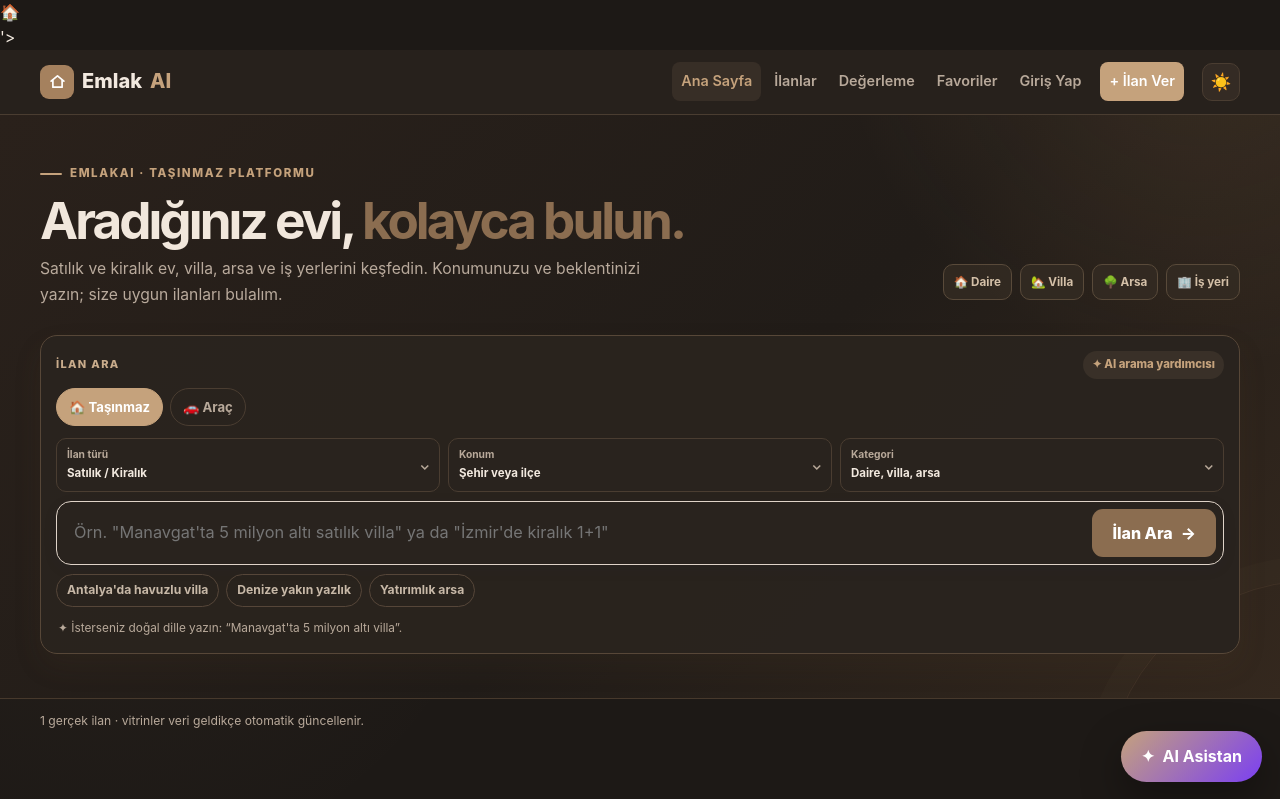
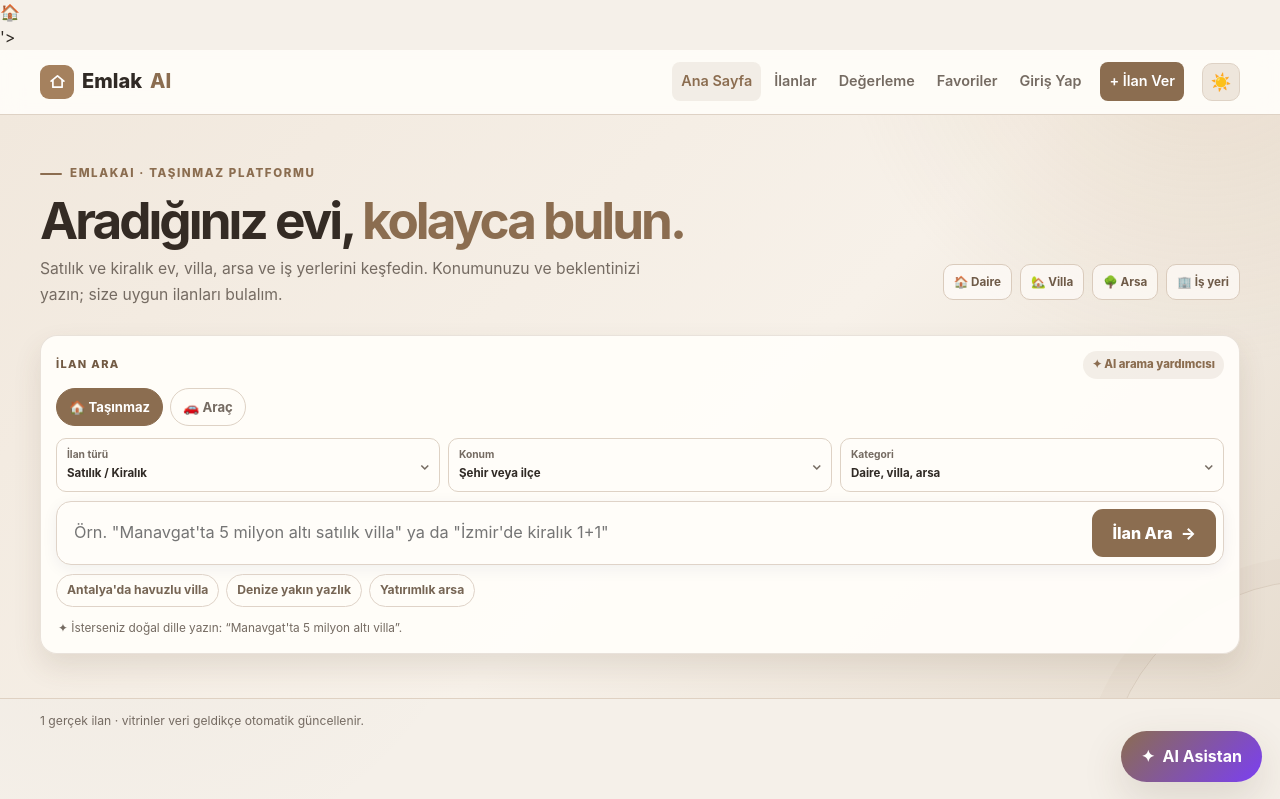
Before and after one commit to mg7434209-hue/emlak, a website: page index.html in a window 1280 px wide. Both pictures are taken after a click on the button "Tema değiştir". Shown: the top 799 px of the page. Drawn offline with Linux system fonts and the light colour scheme; no server answers.

Commit message:
fix(home): keep dark theme in light beige palette

```diff
--- a/assets/home.css
+++ b/assets/home.css
@@ -1291,3 +1291,52 @@ html[data-theme="dark"] .home-publish {
   .home-compact-hero h1 { font-size: clamp(2.05rem, 11vw, 3rem); }
   .home-compact-search { margin-top: 21px; padding: 12px; }
 }
+
+
+/* Kullanıcı tercihi: ana sayfada koyu tema da açık/bej kalsın */
+html[data-theme="dark"] .home-page {
+  --bg: #f5f0e9;
+  --surface: #fffdf9;
+  --surface-2: #eee6dc;
+  --text: #302a25;
+  --muted: #756b62;
+  --border: #ded2c5;
+  --primary: #8b6d50;
+  --primary-2: #6d5039;
+  --accent: #c79b67;
+  --deal: #5d8367;
+  --over: #b75f53;
+  --fair: #8a7b6e;
+  --shadow: 0 8px 26px rgba(82, 61, 42, .09);
+  --shadow-lg: 0 16px 42px rgba(82, 61, 42, .15);
+}
+html[data-theme="dark"] .home-page .home-compact-hero {
+  border-bottom-color: #dfd1c2;
+  background:
+    radial-gradient(circle at 94% -20%, rgba(188, 153, 111, .20), transparent 23rem),
+    linear-gradient(135deg, #f1e8dd 0%, #f7f1e9 56%, #e7ddd0 100%);
+  color: #342c25;
+}
+html[data-theme="dark"] .home-page .home-compact-hero h1 { color: #342b24; }
+html[data-theme="dark"] .home-page .home-compact-hero h1 em { color: #8b6d50; }
+html[data-theme="dark"] .home-page .home-compact-hero .home-hero-lead { color: #756b62; }
+html[data-theme="dark"] .home-page .home-compact-hero .home-eyebrow { color: #8b6d50; }
+html[data-theme="dark"] .home-page .home-compact-categories span {
+  border-color: #dacbbc;
+  background: rgba(255,253,249,.7);
+  color: #6f5b48;
+}
+html[data-theme="dark"] .home-page .home-compact-search {
+  border-color: rgba(121, 91, 63, .16);
+  background: rgba(255,253,249,.96);
+}
+html[data-theme="dark"] .home-page .home-compact-search .home-search-kicker { color: #725a43; }
+html[data-theme="dark"] .home-page .home-compact-search .home-query-chip:not(.home-structured-filter) {
+  border-color: #dfd3c8;
+  color: #766554;
+}
+html[data-theme="dark"] .home-page .fav-btn,
+html[data-theme="dark"] .home-page .home-card-fav {
+  background: rgba(255,253,249,.92);
+  color: #8b6d50;
+}
```
